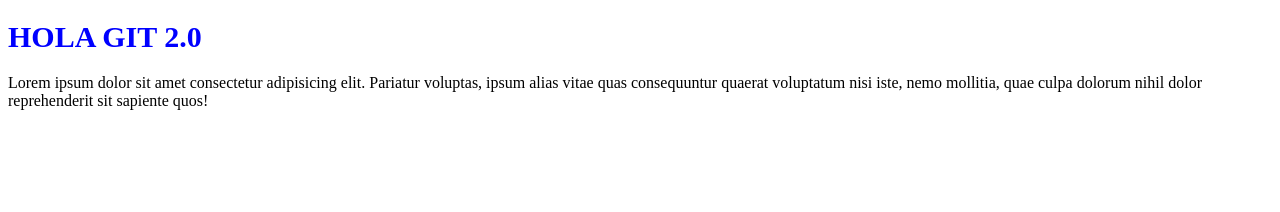
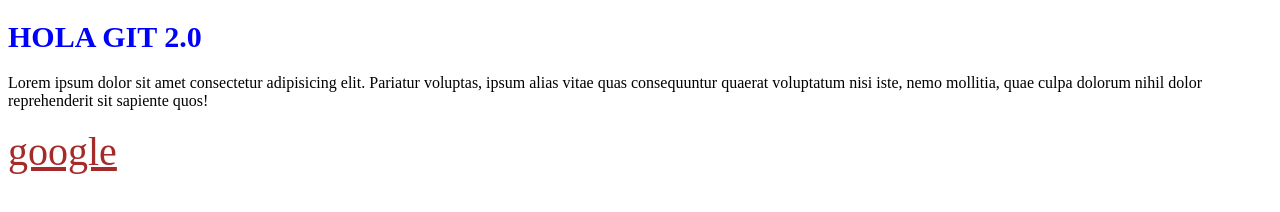
Before and after one commit to CHARLEN123/MuebleriaTioTato, a plain HTML site: page frontend/index.html in a window 1280 px wide. Drawn offline with Linux system fonts and the light colour scheme.

Commit message:
miprimerGit v1.2

```diff
--- a/frontend/index.html
+++ b/frontend/index.html
@@ -12,6 +12,12 @@
         HOLA GIT 2.0
     </h1>
 
-    <p>Lorem ipsum dolor sit amet consectetur adipisicing elit. Pariatur voluptas, ipsum alias vitae quas consequuntur quaerat voluptatum nisi iste, nemo mollitia, quae culpa dolorum nihil dolor reprehenderit sit sapiente quos!</p>
+    <p>Lorem ipsum dolor sit amet consectetur adipisicing elit. Pariatur voluptas, ipsum alias vitae quas consequuntur quaerat voluptatum nisi iste, nemo mollitia, quae culpa dolorum nihil dolor reprehenderit sit sapiente quos! <br><br>
+
+    <a href="https://www.google.com/" target="_blank">google</a>
+
+    </p>
+
+
 </body>
 </html>
--- a/frontend/style.css
+++ b/frontend/style.css
@@ -3,3 +3,10 @@
     font-size: 30px;
 
 }
+
+a {
+    font-family: 'Times New Roman', Times, serif;
+    color: brown;
+    font-size: 40px;
+
+}
```
